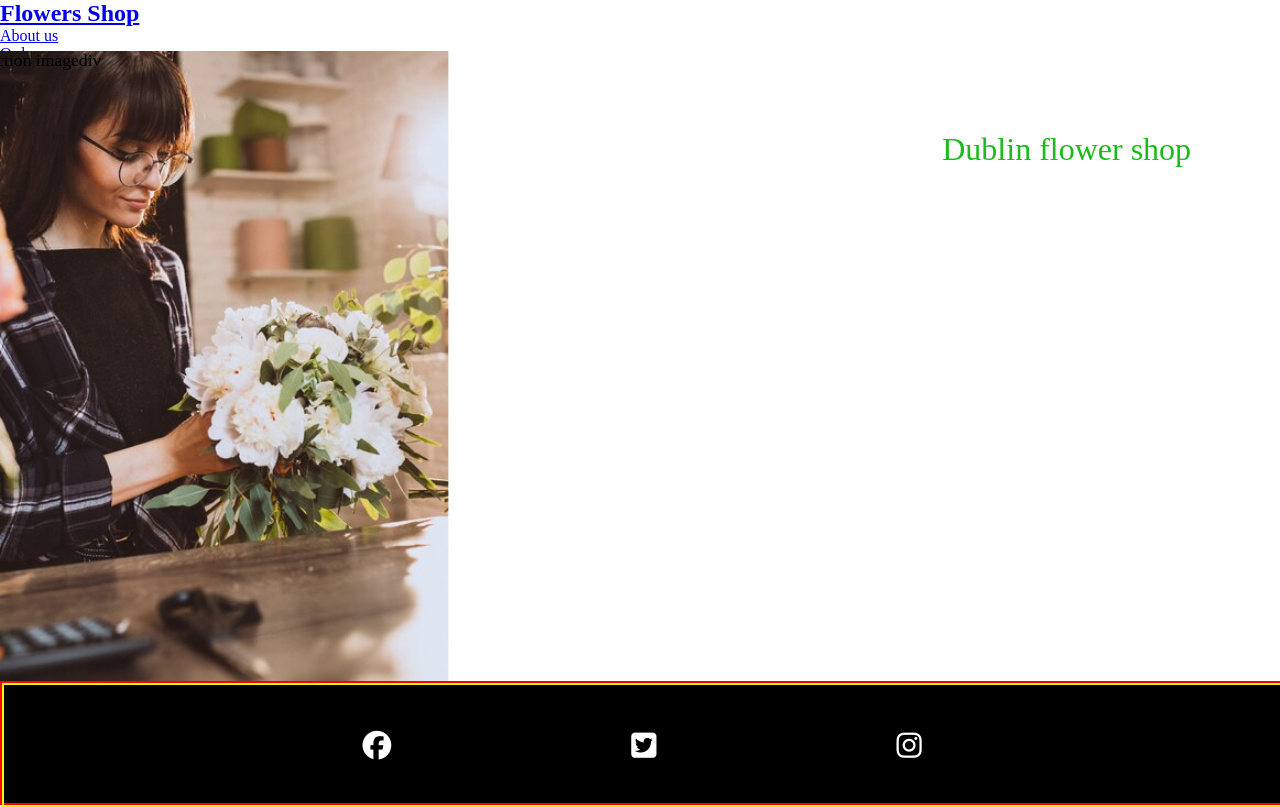
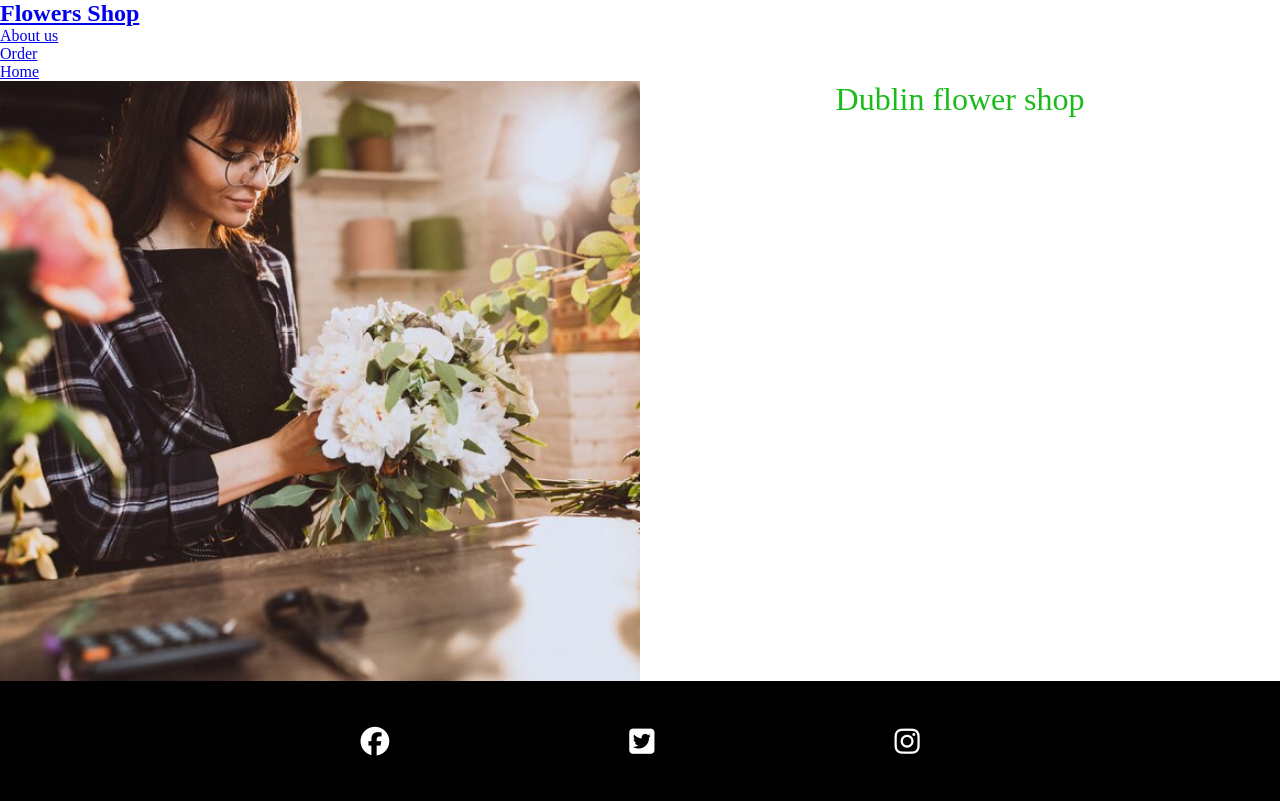
Before and after one commit to Code-Institute-Submissions/ValM79-portfolio11, a plain HTML site: page index.html in a window 1280 px wide. Drawn offline with Linux system fonts and the light colour scheme.

Commit message:
Add zoom image to html page

```diff
--- a/assets/css/style.css
+++ b/assets/css/style.css
@@ -3,7 +3,7 @@
 * {
     margin: 0;
     padding: 0;
-    border: 0;
+    box-sizing: border-box;
 }
 
 body {
@@ -14,18 +14,21 @@ body {
 /* Section styling */
 
 .conteiner {
+    height: 600px;
+    width: 100%;
     display: flex;
 }
 
-.section-conteiner {
+.image-conteiner {
+    overflow: hidden;
+    height: 600px;
+    width: 50%;
+}
+
+.shop-image {
+    background: url('../images/women\ in\ flower\ hope.jpg') center center no-repeat;
     height: 600px;
     width: 100%;
-}
-
-.section-image {
-    background: url('../images/women\ in\ flower\ hope.jpg') center center no-repeat;
-    height: 600px;
-    width: 50%;
     animation-name: section-image;
     animation-duration: 5s;
     animation-fill-mode: forwards;
@@ -35,18 +38,18 @@ body {
     from {
         transform: scale(1);
     }
+
     to {
         transform: scale(1.1);
     }
 }
 
 .section-text {
-    height: 120px;
+    height: 600px;
     width: 50%;
-    font-style: Dancing Script, sans-serif;
+    /* font-style: Dancing Script, sans-serif; */
     text-align: center;
     font-size: 2em;
-    padding: 50px 0;
     color: rgb(28, 187, 28);
 }
 
@@ -57,15 +60,15 @@ footer {
     width: 100%;
     background: #000;
     position: absolute;
-    border: 2px solid red;
 }
 
 .footer-content {
-    border: 2px solid yellow;
+
     display: flex;
     height: inherit;
     justify-content: center;
     align-items: center;
+    list-style: none;
     gap: 15em;
 
 }
@@ -80,10 +83,10 @@ footer {
 }
 
 @media screen and (max-width: 1200px) {
-    .conteiner > div {
-    width: 100%;
-    clear: both;
-    padding: 0;
-    height: 350px;
+    .conteiner>div {
+        width: 100%;
+        clear: both;
+        padding: 0;
+        height: 350px;
     }
 }
--- a/index.html
+++ b/index.html
@@ -33,22 +33,24 @@
     </header>
 
     <section class="conteiner">
-        <div class="section-conteiner">
-        <div class="section-image">Section imagediv </div>
+        <div class="image-conteiner">
+        <div class="shop-image"></div>
         </div>
-        <!-- <div> -->
+
         <div class="section-text">Dublin flower shop</div>
-        <!-- </div> -->
     </section>
 
     <footer>
         <ul class="footer-content">
-            <li><a href="https://www.facebook.com" target="_blank" rel="noopener"><i class="fab fa-facebook"></i></a></li>
-
-            <li><a href="https://www.twitter.com" target="_blank" rel="noopener"><i class="fab fa-twitter-square"></i></a>
+            <li><a href="https://www.facebook.com" target="_blank" rel="noopener"><i class="fab fa-facebook"></i></a>
             </li>
 
-            <li><a href="https://www.instagram.com" target="_blank" rel="noopener"><i class="fab fa-instagram"></i></a></li>
+            <li><a href="https://www.twitter.com" target="_blank" rel="noopener"><i
+                        class="fab fa-twitter-square"></i></a>
+            </li>
+
+            <li><a href="https://www.instagram.com" target="_blank" rel="noopener"><i class="fab fa-instagram"></i></a>
+            </li>
         </ul>
     </footer>
 
```
